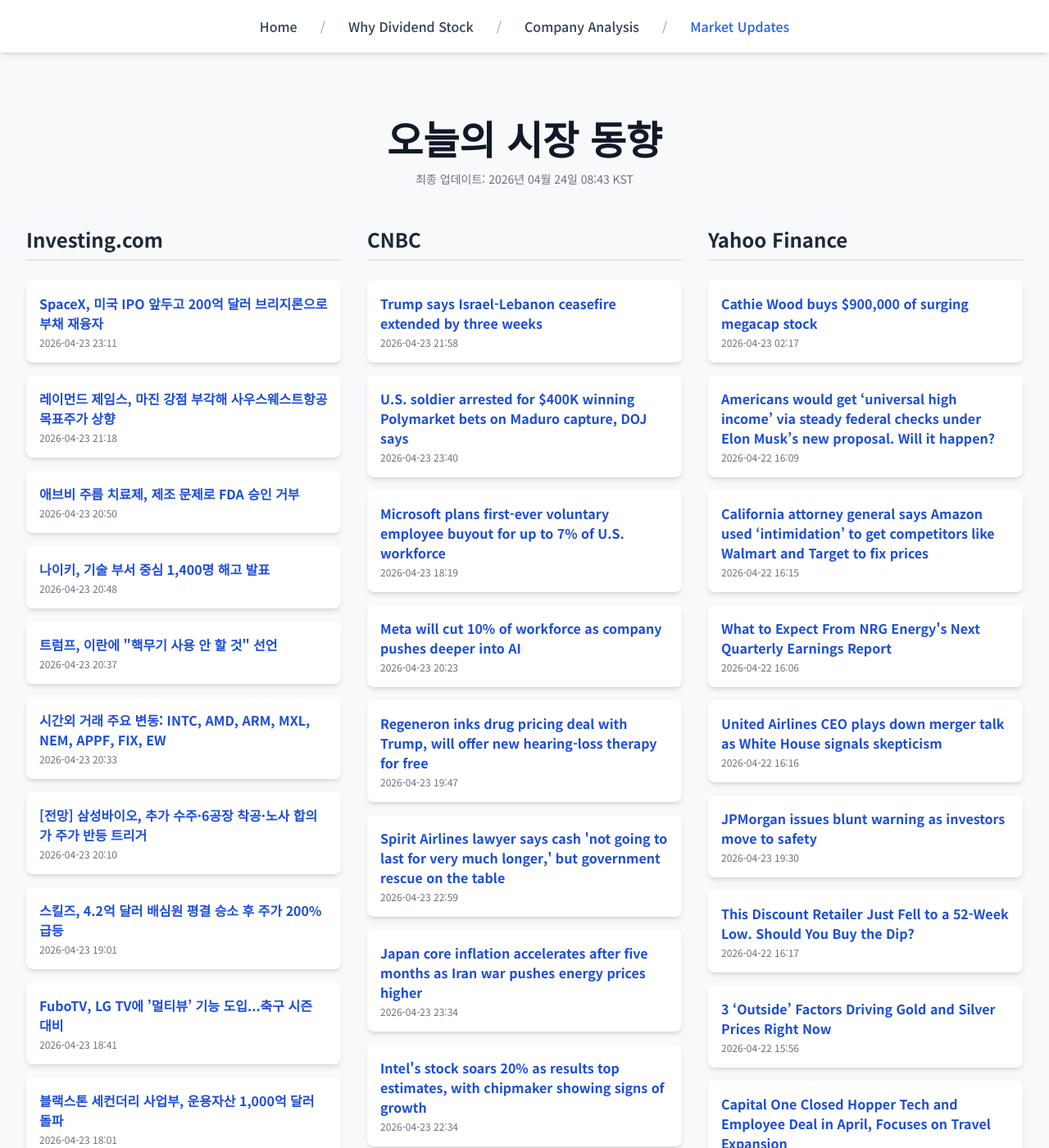
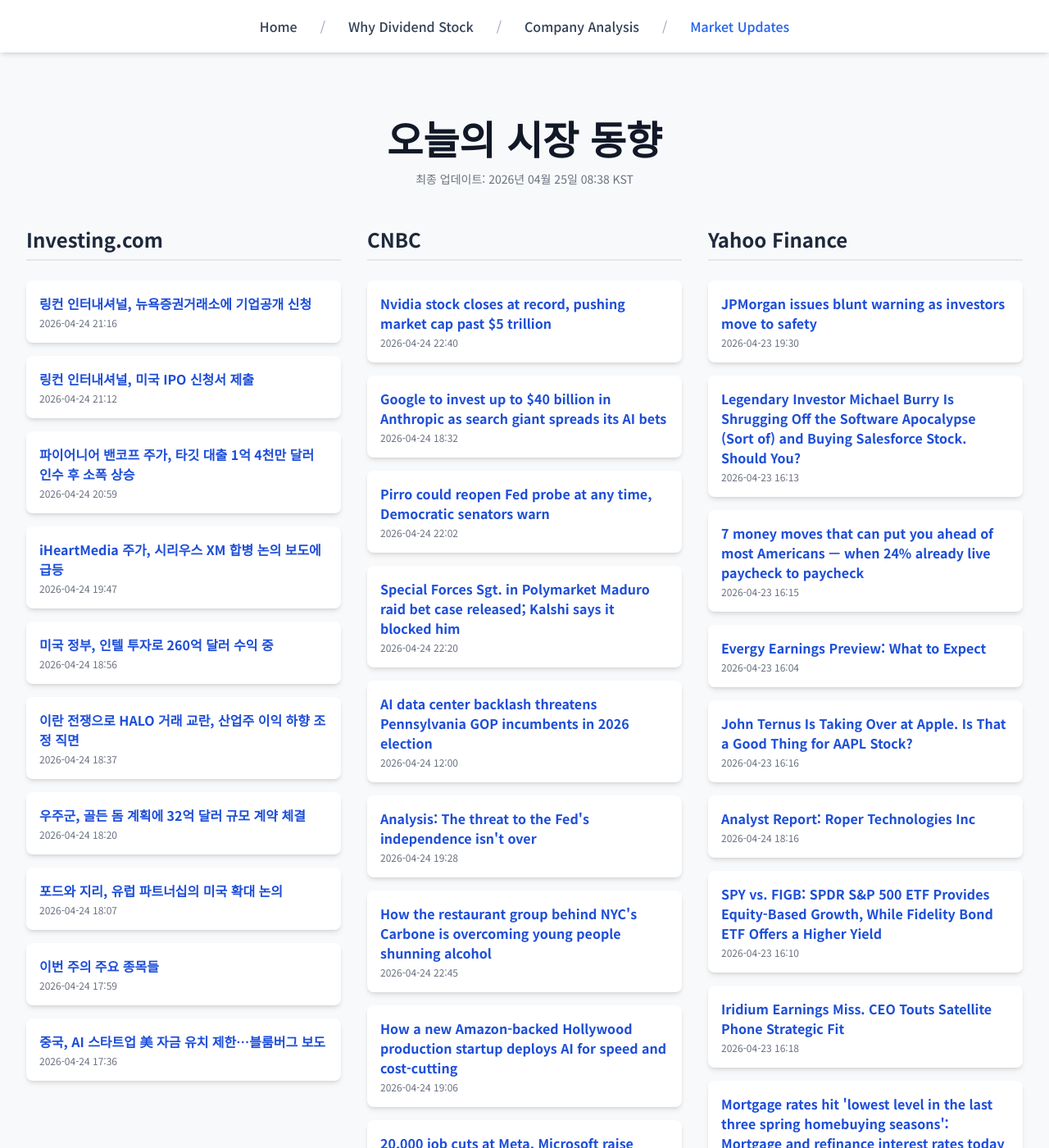
Before and after one commit to Kay-Hwang/my-company-analysis, a Jekyll site: the page built from market-updates.html, in a window 1280 px wide and 1400 px high. Shown: the whole window at 82% size. Built offline with Jekyll 4.4.1, drawn with Linux system fonts in a browser that asks for light colours; nearby versions of some CDN libraries; a script that is not in the unit is left out; some of the changed text lies outside the part shown.

Commit message:
Update daily data

```diff
--- a/_data/latest_data.json
+++ b/_data/latest_data.json
@@ -1,161 +1,131 @@
 {
-  "lastUpdated": "2026년 04월 24일 08:43 KST",
+  "lastUpdated": "2026년 04월 25일 08:38 KST",
   "news": {
     "investing": [
       {
-        "title": "SpaceX, 미국 IPO 앞두고 200억 달러 브리지론으로 부채 재융자",
-        "link": "https://kr.investing.com/news/stock-market-news/article-432SI-1911527",
-        "pubDate": "2026-04-23 23:11:07",
-        "summary": "SpaceX, 미국 IPO 앞두고 200억 달러 브리지론으로 부채 재융자"
+        "title": "링컨 인터내셔널, 뉴욕증권거래소에 기업공개 신청",
+        "link": "https://kr.investing.com/news/stock-market-news/article-432SI-1913007",
+        "pubDate": "2026-04-24 21:16:04",
+        "summary": "링컨 인터내셔널, 뉴욕증권거래소에 기업공개 신청"
       },
       {
-        "title": "레이먼드 제임스, 마진 강점 부각해 사우스웨스트항공 목표주가 상향",
-        "link": "https://kr.investing.com/news/stock-market-news/article-93CH-1911407",
-        "pubDate": "2026-04-23 21:18:30",
-        "summary": "레이먼드 제임스, 마진 강점 부각해 사우스웨스트항공 목표주가 상향"
+        "title": "링컨 인터내셔널, 미국 IPO 신청서 제출",
+        "link": "https://kr.investing.com/news/stock-market-news/article-432SI-1913005",
+        "pubDate": "2026-04-24 21:12:04",
+        "summary": "링컨 인터내셔널, 미국 IPO 신청서 제출"
       },
       {
-        "title": "애브비 주름 치료제, 제조 문제로 FDA 승인 거부",
-        "link": "https://kr.investing.com/news/stock-market-news/article-93CH-1911358",
-        "pubDate": "2026-04-23 20:50:19",
-        "summary": "애브비 주름 치료제, 제조 문제로 FDA 승인 거부"
+        "title": "파이어니어 밴코프 주가, 타깃 대출 1억 4천만 달러 인수 후 소폭 상승",
+        "link": "https://kr.investing.com/news/stock-market-news/article-93CH-1912988",
+        "pubDate": "2026-04-24 20:59:08",
+        "summary": "파이어니어 밴코프 주가, 타깃 대출 1억 4천만 달러 인수 후 소폭 상승"
       },
       {
-        "title": "나이키, 기술 부서 중심 1,400명 해고 발표",
-        "link": "https://kr.investing.com/news/stock-market-news/article-93CH-1911352",
-        "pubDate": "2026-04-23 20:48:23",
-        "summary": "나이키, 기술 부서 중심 1,400명 해고 발표"
+        "title": "iHeartMedia 주가, 시리우스 XM 합병 논의 보도에 급등",
+        "link": "https://kr.investing.com/news/stock-market-news/article-93CH-1912885",
+        "pubDate": "2026-04-24 19:47:58",
+        "summary": "iHeartMedia 주가, 시리우스 XM 합병 논의 보도에 급등"
       },
       {
-        "title": "트럼프, 이란에 \"핵무기 사용 안 할 것\" 선언",
-        "link": "https://kr.investing.com/news/stock-market-news/article-93CH-1911327",
-        "pubDate": "2026-04-23 20:37:25",
-        "summary": "트럼프, 이란에 \"핵무기 사용 안 할 것\" 선언"
+        "title": "미국 정부, 인텔 투자로 260억 달러 수익 중",
+        "link": "https://kr.investing.com/news/stock-market-news/article-1912854",
+        "pubDate": "2026-04-24 18:56:28",
+        "summary": "미국 정부, 인텔 투자로 260억 달러 수익 중"
       },
       {
-        "title": "시간외 거래 주요 변동: INTC, AMD, ARM, MXL, NEM, APPF, FIX, EW",
-        "link": "https://kr.investing.com/news/stock-market-news/article-432SI-1911318",
-        "pubDate": "2026-04-23 20:33:02",
-        "summary": "시간외 거래 주요 변동: INTC, AMD, ARM, MXL, NEM, APPF, FIX, EW"
+        "title": "이란 전쟁으로 HALO 거래 교란, 산업주 이익 하향 조정 직면",
+        "link": "https://kr.investing.com/news/stock-market-news/article-93CH-1912840",
+        "pubDate": "2026-04-24 18:37:33",
+        "summary": "이란 전쟁으로 HALO 거래 교란, 산업주 이익 하향 조정 직면"
       },
       {
-        "title": "[전망] 삼성바이오, 추가 수주·6공장 착공·노사 합의가 주가 반등 트리거",
-        "link": "https://kr.investing.com/news/stock-market-news/article-1911228",
-        "pubDate": "2026-04-23 20:10:25",
-        "summary": "[전망] 삼성바이오, 추가 수주·6공장 착공·노사 합의가 주가 반등 트리거"
+        "title": "우주군, 골든 돔 계획에 32억 달러 규모 계약 체결",
+        "link": "https://kr.investing.com/news/stock-market-news/article-93CH-1912831",
+        "pubDate": "2026-04-24 18:20:50",
+        "summary": "우주군, 골든 돔 계획에 32억 달러 규모 계약 체결"
       },
       {
-        "title": "스킬즈, 4.2억 달러 배심원 평결 승소 후 주가 200% 급등",
-        "link": "https://kr.investing.com/news/stock-market-news/article-93CH-1911174",
-        "pubDate": "2026-04-23 19:01:27",
-        "summary": "스킬즈, 4.2억 달러 배심원 평결 승소 후 주가 200% 급등"
+        "title": "포드와 지리, 유럽 파트너십의 미국 확대 논의",
+        "link": "https://kr.investing.com/news/stock-market-news/article-1912824",
+        "pubDate": "2026-04-24 18:07:37",
+        "summary": "포드와 지리, 유럽 파트너십의 미국 확대 논의"
       },
       {
-        "title": "FuboTV, LG TV에 ’멀티뷰’ 기능 도입...축구 시즌 대비",
-        "link": "https://kr.investing.com/news/stock-market-news/article-93CH-1911163",
-        "pubDate": "2026-04-23 18:41:13",
-        "summary": "FuboTV, LG TV에 ’멀티뷰’ 기능 도입...축구 시즌 대비"
+        "title": "이번 주의 주요 종목들",
+        "link": "https://kr.investing.com/news/stock-market-news/article-1912818",
+        "pubDate": "2026-04-24 17:59:11",
+        "summary": "이번 주의 주요 종목들"
       },
       {
-        "title": "블랙스톤 세컨더리 사업부, 운용자산 1,000억 달러 돌파",
-        "link": "https://kr.investing.com/news/stock-market-news/article-93CH-1911133",
-        "pubDate": "2026-04-23 18:01:26",
-        "summary": "블랙스톤 세컨더리 사업부, 운용자산 1,000억 달러 돌파"
+        "title": "중국, AI 스타트업 美 자금 유치 제한…블룸버그 보도",
+        "link": "https://kr.investing.com/news/stock-market-news/article-93CH-1912800",
+        "pubDate": "2026-04-24 17:36:58",
+        "summary": "중국, AI 스타트업 美 자금 유치 제한…블룸버그 보도"
       }
     ],
     "cnbc": [
       {
-        "title": "Trump says Israel-Lebanon ceasefire extended by three weeks",
-        "link": "https://www.cnbc.com/2026/04/23/trump-israel-lebanon-ceasefire-iran-war.html",
-        "pubDate": "Thu, 23 Apr 2026 21:58:58 GMT",
-        "summary": "Israel and Lebanon agreed to extend their ceasefire by three weeks following a meeting in the White House with top U.S. officials, President Donald Trump said."
+        "title": "Nvidia stock closes at record, pushing market cap past $5 trillion",
+        "link": "https://www.cnbc.com/2026/04/24/nvidia-stock-closes-at-record-pushing-market-cap-past-5-trillion.html",
+        "pubDate": "Fri, 24 Apr 2026 22:40:51 GMT",
+        "summary": "Nvidia's stock closed at its first record since October, as a rally in Intel pushed chipmakers higher."
       },
       {
-        "title": "U.S. soldier arrested for $400K winning Polymarket bets on Maduro capture, DOJ says",
-        "link": "https://www.cnbc.com/2026/04/23/doj-soldier-polymarket-bets-venezuela-maduro.html",
-        "pubDate": "Thu, 23 Apr 2026 23:40:53 GMT",
-        "summary": "The arrest comes as concerns have grown about people with inside information making bets on the Polymarket and Kalshi prediction markets."
+        "title": "Google to invest up to $40 billion in Anthropic as search giant spreads its AI bets",
+        "link": "https://www.cnbc.com/2026/04/24/google-to-invest-up-to-40-billion-in-anthropic-as-search-giant-spreads-its-ai-bets.html",
+        "pubDate": "Fri, 24 Apr 2026 18:32:44 GMT",
+        "summary": "Anthropic said its latest agreement with Google expands on a longstanding partnership between the two companies."
       },
       {
-        "title": "Microsoft plans first-ever voluntary employee buyout for up to 7% of U.S. workforce",
-        "link": "https://www.cnbc.com/2026/04/23/microsoft-plans-first-voluntary-retirement-program-for-us-employees.html",
-        "pubDate": "Thu, 23 Apr 2026 18:19:50 GMT",
-        "summary": "Microsoft's inaugural voluntary buyouts will be open to workers at the senior director level and below whose years of employment and age add up to 70 or more."
+        "title": "Pirro could reopen Fed probe at any time, Democratic senators warn",
+        "link": "https://www.cnbc.com/2026/04/24/fed-powell-pirro-elizabeth-warren-durbin.html",
+        "pubDate": "Fri, 24 Apr 2026 22:02:04 GMT",
+        "summary": "Sens. Elizabeth Warren and Dick Durbin, in a letter obtained first by CNBC, question Jeanine Pirro's mention of reopening a probe of Fed Chair Jerome Powell."
       },
       {
-        "title": "Meta will cut 10% of workforce as company pushes deeper into AI",
-        "link": "https://www.cnbc.com/2026/04/23/meta-will-cut-10percent-of-workforce-as-it-pushes-more-into-ai.html",
-        "pubDate": "Thu, 23 Apr 2026 20:23:59 GMT",
-        "summary": "Meta plans to lay off 10% of its workforce, about 8,000 employees, as the company continues to ramp up investments in artificial intelligence."
+        "title": "Special Forces Sgt. in Polymarket Maduro raid bet case released; Kalshi says it blocked him",
+        "link": "https://www.cnbc.com/2026/04/24/special-forces-van-dyke-polymarket-bets-maduro-raid-kalshi.html",
+        "pubDate": "Fri, 24 Apr 2026 22:20:21 GMT",
+        "summary": "Sgt. Gannon Ken Van Dyke was involved in planning the raid to capture Nicolás Maduro even as he allegedly made Polymarket bets that paid off from that raid."
       },
       {
-        "title": "Regeneron inks drug pricing deal with Trump, will offer new hearing-loss therapy for free",
-        "link": "https://www.cnbc.com/2026/04/23/regeneron-inks-drug-pricing-deal-with-trump-will-offer-hearing-loss-therapy-for-free.html",
-        "pubDate": "Thu, 23 Apr 2026 19:47:17 GMT",
-        "summary": "Regeneron is the latest in a string of major drugmakers to make pricing concessions for new and existing medicines under agreements with Trump."
+        "title": "AI data center backlash threatens Pennsylvania GOP incumbents in 2026 election",
+        "link": "https://www.cnbc.com/2026/04/24/ai-data-centers-pennsylvania-republicans-2026-election.html",
+        "pubDate": "Fri, 24 Apr 2026 12:00:01 GMT",
+        "summary": "Pennsylvania has four competitive House races in 2026, all of which are in areas where Gov. Josh Shapiro has AI data center expansion plans."
       },
       {
-        "title": "Spirit Airlines lawyer says cash 'not going to last for very much longer,' but government rescue on the table",
-        "link": "https://www.cnbc.com/2026/04/23/spirit-airlines-bankruptcy-court-rescue.html",
-        "pubDate": "Thu, 23 Apr 2026 22:59:02 GMT",
-        "summary": "Spirit Airlines confirmed it is in talks with the Trump administration for a rescue package."
+        "title": "Analysis: The threat to the Fed's independence isn't over",
+        "link": "https://www.cnbc.com/2026/04/24/fed-kevin-warsh-jerome-powell.html",
+        "pubDate": "Fri, 24 Apr 2026 19:28:17 GMT",
+        "summary": "President Donald Trump has waged a long campaign to rein in the Fed. Prosecutors' decision to drop an investigation into Jerome Powell isn't the end."
       },
       {
-        "title": "Japan core inflation accelerates after five months as Iran war pushes energy prices higher",
-        "link": "https://www.cnbc.com/2026/04/24/japan-cpi-march-inflation-iran-war-boj-rate.html",
-        "pubDate": "Thu, 23 Apr 2026 23:34:31 GMT",
-        "summary": "Government data showed the inflation figure — which strips out prices of fresh food — was in line with the 1.8% expected by economists polled by Reuters."
+        "title": "How the restaurant group behind NYC's Carbone is overcoming young people shunning alcohol",
+        "link": "https://www.cnbc.com/2026/04/24/how-the-restaurant-group-behind-nycs-carbone-is-overcoming-young-people-shunning-alcohol.html",
+        "pubDate": "Fri, 24 Apr 2026 22:45:20 GMT",
+        "summary": "Major Food Group CEO Mario Carbone said younger consumers are spending less on alcohol and more on experiences, which is playing into his company's strategy."
       },
       {
-        "title": "Intel's stock soars 20% as results top estimates, with chipmaker showing signs of growth",
-        "link": "https://www.cnbc.com/2026/04/23/intel-intc-q1-2026-earnings-report.html",
-        "pubDate": "Thu, 23 Apr 2026 22:34:23 GMT",
-        "summary": "Intel has been a Wall Street darling of late even as the business has yet to find much momentum."
+        "title": "How a new Amazon-backed Hollywood production startup deploys AI for speed and cost-cutting",
+        "link": "https://www.cnbc.com/2026/04/24/an-aws-backed-hollywood-startup-deploys-ai-for-speed-and-cost-cutting.html",
+        "pubDate": "Fri, 24 Apr 2026 19:06:39 GMT",
+        "summary": "A new AI-powered hybrid Hollywood startup backed by AWS is betting that cutting-edge production tech can cut costs, speed up filming and bring jobs back to LA."
       },
       {
-        "title": "Nike cuts 1,400 roles in second round of layoffs this year",
-        "link": "https://www.cnbc.com/2026/04/23/nike-job-cuts-layoffs.html",
-        "pubDate": "Thu, 23 Apr 2026 21:17:42 GMT",
-        "summary": "Nike announced 1,400 layoffs, primarily in its technology department, on Thursday after cutting 775 jobs in January."
+        "title": "20,000 job cuts at Meta, Microsoft raise concern that AI-driven labor crisis is here",
+        "link": "https://www.cnbc.com/2026/04/24/20k-job-cuts-at-meta-microsoft-raise-concern-of-ai-labor-crisis-.html",
+        "pubDate": "Fri, 24 Apr 2026 18:46:27 GMT",
+        "summary": "Meta said it's cutting 10% of its workforce, just as Microsoft announced that it's offering employee buyouts for the first time in its 51-year history."
       },
       {
-        "title": "These charts show how Iran's economy is in freefall",
-        "link": "https://www.cnbc.com/2026/04/23/iran-economy-war-charts-rial-oil-strait-hormuz-blockade.html",
-        "pubDate": "Thu, 23 Apr 2026 15:16:53 GMT",
-        "summary": "Tehran's hardline rhetoric belies a brutal reality facing the regime and Iranian citizens: its economy, vulnerable even before the war, is now in tatters."
+        "title": "Musk v. Altman heads to court next week. Here's what's at stake",
+        "link": "https://www.cnbc.com/2026/04/24/musk-v-altman-trial-openai-lawsuit-xai.html",
+        "pubDate": "Fri, 24 Apr 2026 18:35:54 GMT",
+        "summary": "The high-profile trial between Elon Musk and Sam Altman is scheduled to begin Monday with jury selection."
       }
     ],
     "yahoo": [
-      {
-        "title": "Cathie Wood buys $900,000 of surging megacap stock",
-        "link": "https://finance.yahoo.com/markets/stocks/articles/cathie-wood-buys-900-000-021700179.html",
-        "pubDate": "2026-04-23T02:17:00Z",
-        "summary": "Cathie Wood buys $900,000 of surging megacap stock"
-      },
-      {
-        "title": "Americans would get ‘universal high income’ via steady federal checks under Elon Musk’s new proposal. Will it happen?",
-        "link": "https://finance.yahoo.com/economy/policy/articles/americans-universal-high-income-via-160900822.html",
-        "pubDate": "2026-04-22T16:09:00Z",
-        "summary": "Americans would get ‘universal high income’ via steady federal checks under Elon Musk’s new proposal. Will it happen?"
-      },
-      {
-        "title": "California attorney general says Amazon used ‘intimidation’ to get competitors like Walmart and Target to fix prices",
-        "link": "https://finance.yahoo.com/economy/policy/articles/california-attorney-general-says-amazon-161500155.html",
-        "pubDate": "2026-04-22T16:15:00Z",
-        "summary": "California attorney general says Amazon used ‘intimidation’ to get competitors like Walmart and Target to fix prices"
-      },
-      {
-        "title": "What to Expect From NRG Energy's Next Quarterly Earnings Report",
-        "link": "https://finance.yahoo.com/markets/stocks/articles/expect-nrg-energys-next-quarterly-160613612.html",
-        "pubDate": "2026-04-22T16:06:13Z",
-        "summary": "What to Expect From NRG Energy's Next Quarterly Earnings Report"
-      },
-      {
-        "title": "United Airlines CEO plays down merger talk as White House signals skepticism",
-        "link": "https://finance.yahoo.com/markets/stocks/articles/united-airlines-ceo-plays-down-161649066.html",
-        "pubDate": "2026-04-22T16:16:49Z",
-        "summary": "United Airlines CEO plays down merger talk as White House signals skepticism"
-      },
       {
         "title": "JPMorgan issues blunt warning as investors move to safety",
         "link": "https://finance.yahoo.com/markets/crypto/articles/jpmorgan-issues-blunt-warning-investors-193000280.html",
@@ -163,28 +133,58 @@
         "summary": "JPMorgan issues blunt warning as investors move to safety"
       },
       {
-        "title": "This Discount Retailer Just Fell to a 52-Week Low. Should You Buy the Dip?",
-        "link": "https://finance.yahoo.com/markets/stocks/articles/discount-retailer-just-fell-52-161749603.html",
-        "pubDate": "2026-04-22T16:17:49Z",
-        "summary": "This Discount Retailer Just Fell to a 52-Week Low. Should You Buy the Dip?"
+        "title": "Legendary Investor Michael Burry Is Shrugging Off the Software Apocalypse (Sort of) and Buying Salesforce Stock. Should You?",
+        "link": "https://finance.yahoo.com/markets/stocks/articles/legendary-investor-michael-burry-shrugging-161325723.html",
+        "pubDate": "2026-04-23T16:13:25Z",
+        "summary": "Legendary Investor Michael Burry Is Shrugging Off the Software Apocalypse (Sort of) and Buying Salesforce Stock. Should You?"
       },
       {
-        "title": "3 ‘Outside’ Factors Driving Gold and Silver Prices Right Now",
-        "link": "https://finance.yahoo.com/markets/commodities/articles/3-outside-factors-driving-gold-155645500.html",
-        "pubDate": "2026-04-22T15:56:45Z",
-        "summary": "3 ‘Outside’ Factors Driving Gold and Silver Prices Right Now"
+        "title": "7 money moves that can put you ahead of most Americans — when 24% already live paycheck to paycheck",
+        "link": "https://finance.yahoo.com/markets/articles/7-money-moves-put-ahead-161500777.html",
+        "pubDate": "2026-04-23T16:15:00Z",
+        "summary": "7 money moves that can put you ahead of most Americans — when 24% already live paycheck to paycheck"
       },
       {
-        "title": "Capital One Closed Hopper Tech and Employee Deal in April, Focuses on Travel Expansion",
-        "link": "https://finance.yahoo.com/markets/stocks/articles/capital-one-closed-hopper-tech-162113781.html",
-        "pubDate": "2026-04-22T16:21:13Z",
-        "summary": "Capital One Closed Hopper Tech and Employee Deal in April, Focuses on Travel Expansion"
+        "title": "Evergy Earnings Preview: What to Expect",
+        "link": "https://finance.yahoo.com/markets/stocks/articles/evergy-earnings-preview-expect-160448662.html",
+        "pubDate": "2026-04-23T16:04:48Z",
+        "summary": "Evergy Earnings Preview: What to Expect"
       },
       {
-        "title": "One new clue that Nvidia's Jensen Huang and TSMC are right about AI demand strength",
-        "link": "https://finance.yahoo.com/news/one-new-clue-that-nvidias-jensen-huang-and-tsmc-are-right-about-ai-demand-strength-162138937.html",
-        "pubDate": "2026-04-22T16:21:38Z",
-        "summary": "One new clue that Nvidia's Jensen Huang and TSMC are right about AI demand strength"
+        "title": "John Ternus Is Taking Over at Apple. Is That a Good Thing for AAPL Stock?",
+        "link": "https://finance.yahoo.com/markets/stocks/articles/john-ternus-taking-over-apple-161605928.html",
+        "pubDate": "2026-04-23T16:16:05Z",
+        "summary": "John Ternus Is Taking Over at Apple. Is That a Good Thing for AAPL Stock?"
+      },
+      {
+        "title": "Analyst Report: Roper Technologies Inc",
+        "link": "https://finance.yahoo.com/research/reports/ARGUS_3687_AnalystReport_1777054562000?yptr=yahoo&ncid=yahooproperties_plusresear_nm5q6ze1cei",
+        "pubDate": "2026-04-24T18:16:02Z",
+        "summary": "Analyst Report: Roper Technologies Inc"
+      },
+      {
+        "title": "SPY vs. FIGB: SPDR S&P 500 ETF Provides Equity-Based Growth, While Fidelity Bond ETF Offers a Higher Yield",
+        "link": "https://finance.yahoo.com/markets/stocks/articles/spy-vs-figb-spdr-p-161054279.html",
+        "pubDate": "2026-04-23T16:10:54Z",
+        "summary": "SPY vs. FIGB: SPDR S&P 500 ETF Provides Equity-Based Growth, While Fidelity Bond ETF Offers a Higher Yield"
+      },
+      {
+        "title": "Iridium Earnings Miss. CEO Touts Satellite Phone Strategic Fit",
+        "link": "https://www.investors.com/news/technology/iridium-stock-irdm-iridium-earnings-q12026/?src=A00220&yptr=yahoo",
+        "pubDate": "2026-04-23T16:18:29Z",
+        "summary": "Iridium Earnings Miss. CEO Touts Satellite Phone Strategic Fit"
+      },
+      {
+        "title": "Mortgage rates hit 'lowest level in the last three spring homebuying seasons': Mortgage and refinance interest rates today",
+        "link": "https://finance.yahoo.com/personal-finance/mortgages/article/mortgage-rates-hit-lowest-level-in-the-last-three-spring-homebuying-seasons-mortgage-and-refinance-interest-rates-today-100000199.html",
+        "pubDate": "2026-04-23T10:00:00Z",
+        "summary": "Mortgage rates hit 'lowest level in the last three spring homebuying seasons': Mortgage and refinance interest rates today"
+      },
+      {
+        "title": "A $100 Billion Reason to Buy Amazon Stock Here",
+        "link": "https://finance.yahoo.com/markets/stocks/articles/100-billion-reason-buy-amazon-160002611.html",
+        "pubDate": "2026-04-23T16:00:02Z",
+        "summary": "A $100 Billion Reason to Buy Amazon Stock Here"
       }
     ]
   }
```
